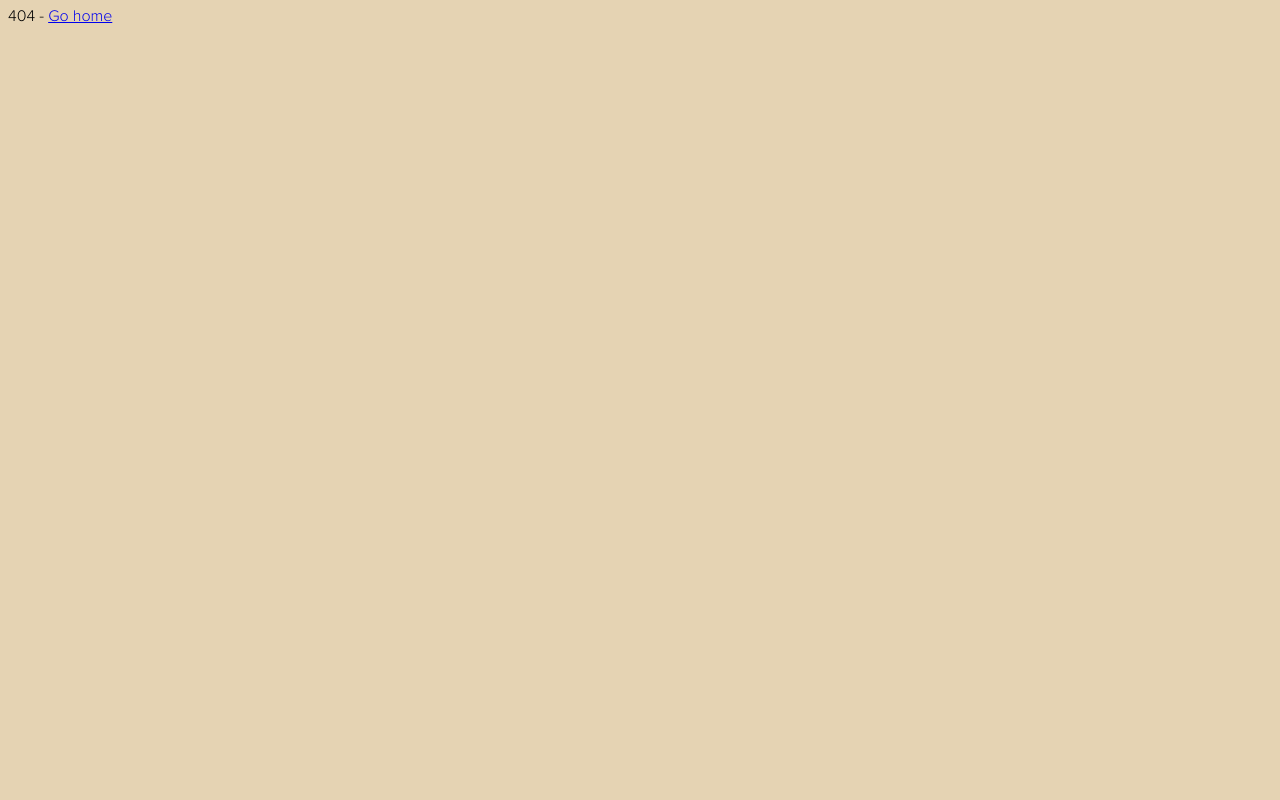
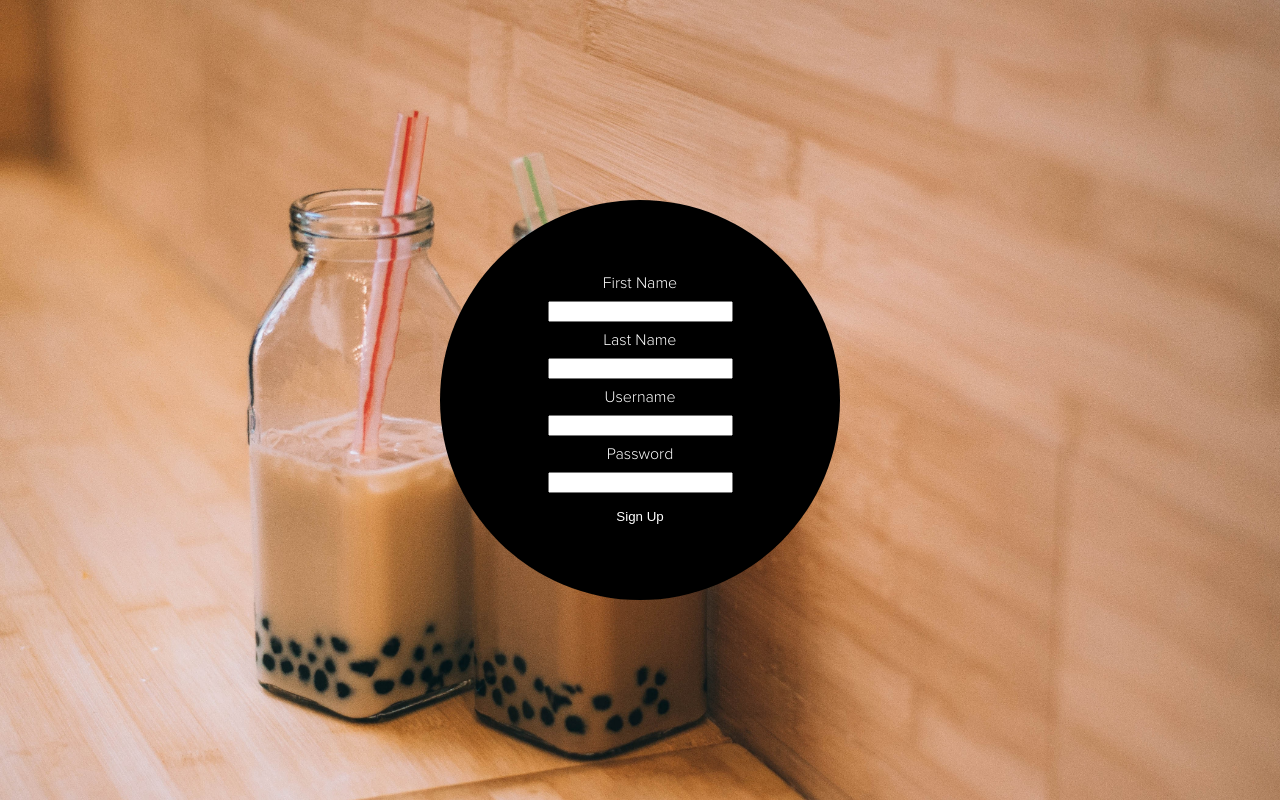
Before and after one commit to tylerchan28/sgv-boba-guide, a React (Create React App) app: page /signup in a window 1280 px wide. Before the commit this address had no page. Built offline with nearby package versions, Linux system fonts and the light colour scheme.

Commit message:
Add signup page

```diff
--- a/package.json
+++ b/package.json
@@ -11,6 +11,7 @@
     "moment": "^2.29.1",
     "react": "^17.0.2",
     "react-dom": "^17.0.2",
+    "react-modal": "^3.14.3",
     "react-router-dom": "^5.2.0",
     "react-scripts": "4.0.3",
     "web-vitals": "^1.0.1"
--- a/src/App.css
+++ b/src/App.css
@@ -5,7 +5,19 @@
 body {
   background-color: #E5D3b3;
   font-family: proxima;
+  margin: 0;
+  padding: 0;
 }
+
+textarea {
+  font-family: proxima;
+  font-size: 16px;
+  height: 200px;
+  padding: 10px;
+  resize: none;
+  width: 600px;
+}
+
 .feed-img {
   border-bottom-left-radius: 10px;
   border-top-left-radius: 10px;
@@ -20,7 +32,11 @@ body {
   color: white;
   display: flex;
   flex-direction: column;
-  height: 120px;
+  height: 140px;
+  width: 100%;
+}
+
+.header-layout {
   width: 100%;
 }
 
@@ -103,16 +119,13 @@ body {
 }
 
 .restaurant-page-image {
+  border: 2px solid black;
+  border-radius: 50%;
   width: 380px;
   height: 380px;
   margin-top: 10px;
 }
 
-.restaurant-page-image:active {
-  cursor: zoom-in;
-  width: 20%;
-  height: 20%;
-}
 
 .restaurant-page-name {
   font-size: 32px;
@@ -122,8 +135,15 @@ body {
 
 /* Review */
 
+.rating-label {
+  margin-right: 10px;
+}
+
+
 .review {
-  border: 1px solid black;
+  background-color: white;
+  border: 3px solid white;
+  border-radius: 10px;
   display: flex;
   flex-direction: row;
   margin-bottom: 10px;
@@ -131,31 +151,41 @@ body {
 
 .review-container {
   align-items: center;
-  background-color: black;
-  border: 1px solid black;
+  background-color: #c0cfb2;
   display: flex;
   flex-direction: column;
-  padding: 16px, 16px;
   width: 100%;
 }
 
 .review-count {
-  color: white;
+  font-weight: bold;
   margin: 10px auto;
 }
 
 .review-form {
+  align-items: center;
   display: flex;
   flex-direction: column;
-  margin: 100px auto;
+  margin: 50px auto;
+}
+
+.review-form-rating {
+  margin-right: 10px;
+  width: 30px;
+}
+
+.review-form-title {
+  font-family: proxima;
+  font-weight: bold;
+  margin-bottom: 5px;
 }
 
 .review-item-container {
-  background-color: white;
+  background-color: #c0cfb2;
   border: 1px black;
   margin-bottom: 30px;
   padding: 10px;
-  width: 80%;
+  width: 60%;
   word-break: break-all;
 }
 
@@ -172,9 +202,97 @@ body {
   padding: 10px;
 }
 
+.review-rating-container {
+  align-items: center;
+  display: flex;
+  flex-direction: row;
+  margin-top: 10px;
+}
+
 .review-ratings {
   border-right: 1px solid black;
   padding: 10px 0 0 10px;
   text-align: left;
   width: 150px;
 }
+
+.review-submit {
+  background-color: #7c93bb;
+  border: none;
+  color: white;
+  cursor: pointer;
+  font-family: proxima;
+  font-size: 16px;
+  font-weight: bold;
+  height: 40px;
+  margin-top: 30px;
+  width: 125px;
+}
+
+.review-submit:hover {
+  background-color: rgb(61, 61, 61);
+}
+
+
+/* Login */
+
+.login {
+  margin-bottom: 10px;
+}
+/* fix this, position changes when going to a restaurant page */
+
+.logsign-container {
+  display: flex;
+  flex-direction: column;
+  position: absolute;
+  right: 30px;
+  top: 30px;
+}
+
+
+/* Sign up */
+
+.signup-btn {
+  color: white;
+  background-color: black;
+  border: none;
+  margin-top: 5px;
+}
+
+.signup-btn:hover {
+  color: red;
+}
+
+.signup-container {
+  align-items: center;
+  background-color: black;
+  border-radius: 50%;
+  color: white;
+  display: flex;
+  height: 400px;
+  flex-direction: column;
+  justify-content: center;
+  margin: 30px;
+  width: 400px;
+}
+
+.signup-form {
+  display: flex;
+  flex-direction: column;
+  text-align: center;
+}
+
+.signup-input {
+  margin-top: 10px;
+  margin-bottom: 10px;
+}
+
+.signup-layout {
+  align-items: center;
+  display: flex;
+  background: url("images/bg.jpg");
+  background-size: cover;
+  height: 100vh;
+  justify-content: center;
+  width: 100vw;
+}
--- a/src/components/Header.js
+++ b/src/components/Header.js
@@ -2,11 +2,21 @@ import React from "react";
 import { Link } from "react-router-dom"
 
 const Header = () => (
-    <div className="header-container">
-        <Link className="link" to="/">
-            <div className="header-title">San Gabriel Valley Boba Guide</div>
-        </Link>
-        <div>The top 50 boba shops in the San Gabriel Valley with a comprehensive rating system.</div>
+    <div className="header-layout">
+        <div className="header-container">
+            <Link className="link" to="/">
+                <div className="header-title">San Gabriel Valley Boba Guide</div>
+            </Link>
+            <div className="logsign-container">
+                <div className="login">
+                    Login
+                </div>
+                <div className="signup">
+                    Sign up
+                </div>
+            </div>
+            <div>The top 50 boba shops in the San Gabriel Valley with a comprehensive rating system.</div>
+        </div>
     </div>
 )
 
--- /dev/null
+++ b/src/components/LoginPage.js
@@ -0,0 +1,48 @@
+import React, { useState } from "react";
+import axios from "axios";
+
+const LoginPage = () => {
+
+    const [username, setUsername] = useState("");
+    const [password, setPassword] = useState("");
+
+    const onSubmit = (e) => {
+        e.preventDefault();
+        const entry = {
+            username,
+            password
+        }
+        console.log(entry)
+        // redirect after login to city page
+    }
+
+    return (
+        <div>
+            <form onSubmit={onSubmit}>
+                <label htmlFor="username">Username</label>
+                <input
+                    type="text"
+                    onChange={(e) => setUsername(e.target.value)}
+                    id="username"
+                    name="username"
+                    value={username}
+                    className="signup-input"
+                    required
+                />
+                <label htmlFor="password">Password</label>
+                <input
+                    type="password"
+                    onChange={(e) => setPassword(e.target.value)}
+                    id="password"
+                    name="password"
+                    value={password}
+                    className="signup-input"
+                    required
+                />
+                <button type="submit">Log In</button>
+            </form>
+        </div>
+    )
+}
+
+export default LoginPage;
--- a/src/components/RestaurantPage.js
+++ b/src/components/RestaurantPage.js
@@ -2,24 +2,38 @@ import React, { useState, useEffect } from "react";
 import shops from "./fixtures/shops";
 import Header from "./Header";
 import NotFoundPage from "./NotFoundPage";
-import ReviewForm from "../ReviewForm";
+import ReviewForm from "./ReviewForm";
 import ReviewItem from "./ReviewItem";
 const axios = require("axios");
 
 const RestaurantPage = (props) => {
     const [restaurantReviews, setRestaurantReviews] = useState([]);
+    const [drinkAvg, setDrinkAvg] = useState("");
 
     const fetchReviews = async () => {
         await axios.get("http://localhost:3000/reviews")
         .then(({ data }) => {
         let pageReviews = data.filter((review) => review.restaurantId === props.match.params.id)
+
+        let drinkRatings = []; // make this update on every post addition
+        pageReviews.forEach((review) => drinkRatings.push(review.drinkRating))
+        let drinkRatingTotal = 0
+        for (let i = 0; i < drinkRatings.length; i++) {
+            if (!isNaN(parseInt(drinkRatings[i]))) {
+                drinkRatingTotal += parseInt(drinkRatings[i]);
+            }
+        }
+        let drinkRatingLength = drinkRatings.filter((rating) => rating !== "N/A")
+        let drinkRatingAvg = drinkRatingTotal/drinkRatingLength.length;
+        setDrinkAvg(Math.trunc(drinkRatingAvg))
+
+
         setRestaurantReviews(pageReviews)
         })
     }
 
     const onSubmit = (entry) => {
-        axios.post("http://localhost:3000/reviews/add", entry)
-        fetchReviews();
+        axios.post("http://localhost:3000/reviews/add", entry).then(() => fetchReviews())
     }
 
     useEffect(() => {
@@ -42,9 +56,10 @@ const RestaurantPage = (props) => {
             {foundShop.display_phone}
         </div>
         <img src={foundShop.image_url} className="restaurant-page-image" alt="A depiction representative of the restaurant" />
-        Click and hold to see original resolution.
+        {drinkAvg}
         <ReviewForm onSubmit={onSubmit} restaurantid={props.match.params.id} />
-        {restaurantReviews.length > 0 && <div className="review-container">
+        {restaurantReviews.length > 0 &&
+        <div className="review-container">
             <div className="review-count">
                 Read {restaurantReviews.length} reviews:
             </div>
--- a/src/ReviewForm.js
+++ b/src/components/ReviewForm.js
@@ -66,7 +66,7 @@ const ReviewForm = (props) => {
 
     return (
         <form className="review-form" onSubmit={onSubmit}>
-            <label htmlFor="review">Write a Review:</label>
+            <label htmlFor="review" className="review-form-title">Add a Review (Ratings Optional):</label>
             <textarea
                 type="text"
                 placeholder="Write a review..."
@@ -74,39 +74,45 @@ const ReviewForm = (props) => {
                 onChange={onReviewChange}
                 value={review}
             />
-            <label htmlFor="food-rating">Food Rating:</label>
+            <div className="review-rating-container">
+                <label htmlFor="food-rating" className="rating-label">Food Rating:</label>
                 <input
                     type="string"
                     id="food-rating"
                     name="food-rating"
                     onChange={onFoodRatingChange}
                     value={foodRating}
+                    className="review-form-rating"
                 />
-            <label htmlFor="drink-rating">Drink Rating:</label>
+                <label htmlFor="drink-rating" className="rating-label">Drink Rating:</label>
                 <input
                     type="string"
                     id="drink-rating"
                     name="drink-rating"
                     onChange={onDrinkRatingChange}
                     value={drinkRating}
+                    className="review-form-rating"
                 />
-            <label htmlFor="hangout-rating">Hangout Rating:</label>
+                <label htmlFor="hangout-rating" className="rating-label">Hangout Rating:</label>
                 <input
                     type="string"
                     id="hangout-rating"
                     name="hangout-rating"
                     onChange={onHangoutRatingChange}
                     value={hangoutRating}
+                    className="review-form-rating"
                 />
-            <label htmlFor="study-rating">Study Rating:</label>
+                <label htmlFor="study-rating" className="rating-label">Study Rating:</label>
                 <input
                     type="string"
                     id="study-rating"
                     name="study-rating"
                     onChange={onStudyRatingChange}
                     value={studyRating}
+                    className="review-form-rating"
                 />
-            <button type="submit">Submit Review</button>
+            </div>
+            <button type="submit" className="review-submit">Submit Review</button>
         </form>
     )
 }
--- /dev/null
+++ b/src/components/SignUpPage.js
@@ -0,0 +1,86 @@
+import React, { useState } from "react";
+import axios from "axios";
+
+const SignUpPage = () => {
+    const [firstName, setFirstName] = useState("");
+    const [lastName, setLastName] = useState("");
+    const [username, setUsername] = useState("");
+    const [password, setPassword] = useState("");
+
+    const onSubmit = (e) => {
+        e.preventDefault();
+        const signupDetails = {
+            firstName,
+            lastName,
+            username,
+            password,
+        }
+        console.log(signupDetails)
+
+        axios.post("http://localhost:3000/users/signup", signupDetails)
+        .then(() => alert("Signup successful!"))
+        .catch(function (error) {
+            if (error.response) {
+              const errorMsg = error.response.data.errors.errors[0].msg;
+              alert(errorMsg)
+            } else if (error.request) {
+              console.log(error.request);
+            } else {
+              console.log('Error', error.message);
+            }
+        })
+        // redirect after sign up to city page
+    }
+
+    return (
+        <div className="signup-layout">
+            <div className="signup-container">
+                <form className="signup-form" onSubmit={onSubmit}>
+                    <label htmlFor="first-name">First Name</label>
+                    <input
+                        type="text"
+                        onChange={(e) => setFirstName(e.target.value)}
+                        id="firstName"
+                        name="firstName"
+                        value={firstName}
+                        className="signup-input"
+                        required
+                    />
+                    <label htmlFor="last-name">Last Name</label>
+                    <input
+                        type="text"
+                        onChange={(e) => setLastName(e.target.value)}
+                        id="lastName"
+                        name="lastName"
+                        value={lastName}
+                        className="signup-input"
+                        required
+                    />
+                    <label htmlFor="username">Username</label>
+                    <input
+                        type="text"
+                        onChange={(e) => setUsername(e.target.value)}
+                        id="username"
+                        name="username"
+                        value={username}
+                        className="signup-input"
+                        required
+                    />
+                    <label htmlFor="password">Password</label>
+                    <input
+                        type="password"
+                        onChange={(e) => setPassword(e.target.value)}
+                        id="password"
+                        name="password"
+                        value={password}
+                        className="signup-input"
+                        required
+                    />
+                    <button type="submit" className="signup-btn">Sign Up</button>
+                </form>
+            </div>
+        </div>
+    )
+}
+
+export default SignUpPage;
--- a/src/routers/AppRouter.js
+++ b/src/routers/AppRouter.js
@@ -1,8 +1,10 @@
 import React from "react";
 import { BrowserRouter, Route, Switch } from "react-router-dom";
 import App from "../App";
+import LoginPage from "../components/LoginPage";
 import NotFoundPage from "../components/NotFoundPage";
 import RestaurantPage from "../components/RestaurantPage";
+import SignUpPage from "../components/SignUpPage";
 
 const AppRouter = () => (
     <BrowserRouter>
@@ -10,6 +12,8 @@ const AppRouter = () => (
             <Switch>
                 <Route path="/" component={App} exact={true} />
                 <Route path="/shop/:id" component={RestaurantPage} />
+                <Route path="/login" component={LoginPage} />
+                <Route path="/signup" component={SignUpPage} />
                 <Route component={NotFoundPage} />
             </Switch>
         </div>
```
Also changed, not shown: src/components/LocationPage.js (added, +10 -0 lines), src/images/bg.jpg (added), 1 other file (tests, documents, lock files or other folders). Lines whose indentation alone changed are shown as unchanged.
